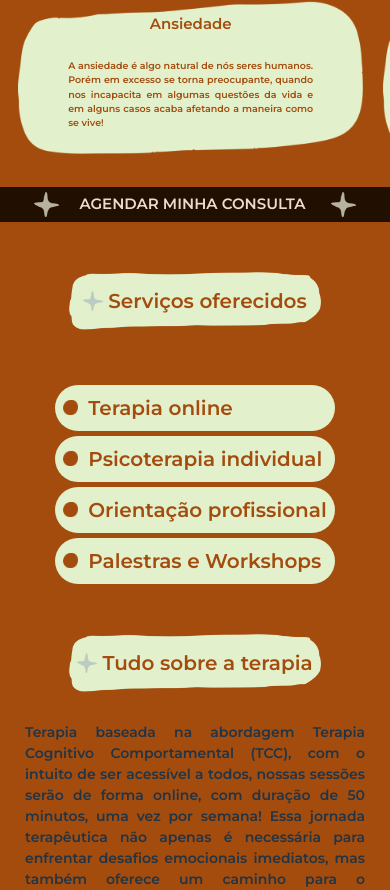
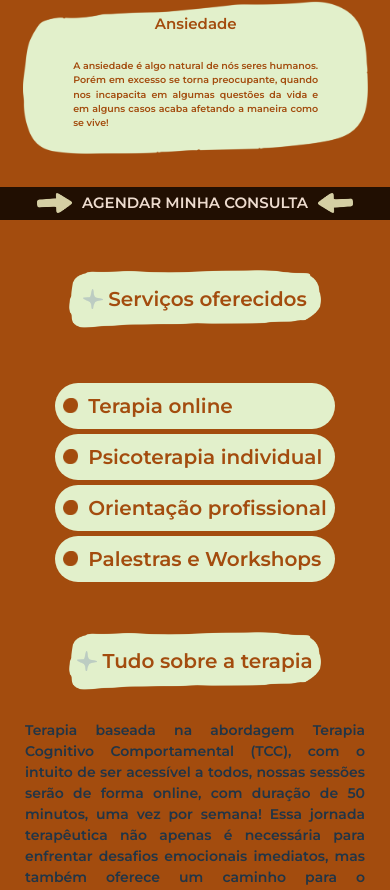
Before and after one commit to xandezz/psi_flavia, a React (Vite) app: page / in a window 390 px wide. Shown: the part 1807-2697 px from the top of the page. Built offline with nearby package versions, Linux system fonts and the light colour scheme; a web font is replaced by a local one.

Commit message:
Alterando o css

```diff
--- a/src/Components/Carrossel.css
+++ b/src/Components/Carrossel.css
@@ -193,7 +193,7 @@ button {
         justify-content: center;
         align-items: center;
         height: 200px;
-        width: 740px;
+        width: 730px;
     }
 
     .container-carrossel-duvidas {
--- a/src/Pages/Home.css
+++ b/src/Pages/Home.css
@@ -24,22 +24,26 @@
 
 .faixa::after {
     content: "";
-    background-image: url("../../public/estrela.png");
-    background-size: 30px 30px;
+    background-image: url("../../public/seta-faixa.png");
+    background-size: 60px 40px;
     display: inline-block;
-    width: 30px;
-    height: 30px;
-    margin-left: 20px;
+    width: 40px;
+    height: 40px;
+    padding-left: 20px;
+    margin-left: 25px;
+    transform: rotate(180deg);
 }
 
 .faixa::before {
     content: "";
-    background-image: url("../../public/estrela.png");
-    background-size: 30px 30px;
+    background-image: url("../../public/seta-faixa.png");
+    background-size: 60px 40px;
     display: inline-block;
-    width: 30px;
-    height: 30px;
-    margin-right: 20px;
+    width: 40px;
+    height: 40px;
+    padding-right: 20px;
+    margin-right: 25px;
+
 }
 
 
@@ -51,22 +55,24 @@
 
     .faixa::before {
         content: "";
-        background-image: url("../../public/estrela.png");
-        background-size: 20px 20px;
+        background-image: url("../../public/seta-faixa.png");
+        background-size: 25px 15px;
         display: inline-block;
-        width: 20px;
-        height: 20px;
-        margin-right: 20px;
+        width: 15px;
+        height: 15px;
+        padding-right: 10px;
+        margin-right: 10px;
     }
 
     .faixa::after {
         content: "";
-        background-image: url("../../public/estrela.png");
-        background-size: 20px 20px;
+        background-image: url("../../public/seta-faixa.png");
+        background-size: 25px 15px;
         display: inline-block;
-        width: 20px;
-        height: 20px;
-        margin-left: 20px;
+        width: 15px;
+        height: 15px;
+        padding-left: 10px;
+        margin-left: 10px;
     }
 }
 
@@ -78,22 +84,24 @@
 
     .faixa::before {
         content: "";
-        background-image: url("../../public/estrela.png");
-        background-size: 25px 25px;
+        background-image: url("../../public/seta-faixa.png");
+        background-size: 35px 20px;
         display: inline-block;
-        width: 25px;
-        height: 25px;
-        margin-right: 20px;
+        width: 20px;
+        height: 20px;
+        padding-right: 15px;
+        margin-right: 10px;
     }
 
     .faixa::after {
         content: "";
-        background-image: url("../../public/estrela.png");
-        background-size: 25px 25px;
+        background-image: url("../../public/seta-faixa.png");
+        background-size: 35px 20px;
         display: inline-block;
-        width: 25px;
-        height: 25px;
-        margin-left: 25px;
+        width: 20px;
+        height: 20px;
+        padding-left: 15px;
+        margin-left: 10px;
     }
 
 }
@@ -103,6 +111,30 @@
         padding: 15px 0;
         font-size: 18px;
     }
+
+    .faixa::after {
+        content: "";
+        background-image: url("../../public/seta-faixa.png");
+        background-size: 40px 20px;
+        display: inline-block;
+        width: 30px;
+        height: 20px;
+        padding-left: 10px;
+        margin-left: 10px;
+        transform: rotate(180deg);
+    }
+
+    .faixa::before {
+        content: "";
+        background-image: url("../../public/seta-faixa.png");
+        background-size: 40px 20px;
+        display: inline-block;
+        width: 30px;
+        height: 20px;
+        padding-right: 10px;
+        margin-right: 10px;
+
+    }
 }
 
 @media (min-width:481px) and (max-width:620px) {
@@ -110,12 +142,59 @@
         padding: 15px 0;
         font-size: 18px;
     }
+
+    .faixa::after {
+        content: "";
+        background-image: url("../../public/seta-faixa.png");
+        background-size: 40px 20px;
+        display: inline-block;
+        width: 30px;
+        height: 20px;
+        padding-left: 10px;
+        margin-left: 10px;
+        transform: rotate(180deg);
+    }
+
+    .faixa::before {
+        content: "";
+        background-image: url("../../public/seta-faixa.png");
+        background-size: 40px 20px;
+        display: inline-block;
+        width: 30px;
+        height: 20px;
+        padding-right: 10px;
+        margin-right: 10px;
+
+    }
 }
 
 @media (min-width:621px) and (max-width:768px) {
     .faixa {
         padding: 15px 0;
         font-size: 18px;
+    }
+    .faixa::after {
+        content: "";
+        background-image: url("../../public/seta-faixa.png");
+        background-size: 40px 20px;
+        display: inline-block;
+        width: 30px;
+        height: 20px;
+        padding-left: 10px;
+        margin-left: 10px;
+        transform: rotate(180deg);
+    }
+
+    .faixa::before {
+        content: "";
+        background-image: url("../../public/seta-faixa.png");
+        background-size: 40px 20px;
+        display: inline-block;
+        width: 30px;
+        height: 20px;
+        padding-right: 10px;
+        margin-right: 10px;
+
     }
 }
 
@@ -125,6 +204,29 @@
         font-size: 22px;
         margin-top: 25px;
     }
+    .faixa::after {
+        content: "";
+        background-image: url("../../public/seta-faixa.png");
+        background-size: 40px 20px;
+        display: inline-block;
+        width: 30px;
+        height: 20px;
+        padding-left: 10px;
+        margin-left: 10px;
+        transform: rotate(180deg);
+    }
+
+    .faixa::before {
+        content: "";
+        background-image: url("../../public/seta-faixa.png");
+        background-size: 40px 20px;
+        display: inline-block;
+        width: 30px;
+        height: 20px;
+        padding-right: 10px;
+        margin-right: 10px;
+
+    }
 }
 
 @media (min-width:1025px) and (max-width:1200px) {
@@ -132,4 +234,27 @@
         padding: 15px 0;
         font-size: 25px;
     }
+    .faixa::after {
+        content: "";
+        background-image: url("../../public/seta-faixa.png");
+        background-size: 50px 30px;
+        display: inline-block;
+        width: 40px;
+        height: 30px;
+        padding-left: 10px;
+        margin-left: 10px;
+        transform: rotate(180deg);
+    }
+
+    .faixa::before {
+        content: "";
+        background-image: url("../../public/seta-faixa.png");
+        background-size: 50px 30px;
+        display: inline-block;
+        width: 40px;
+        height: 30px;
+        padding-right: 10px;
+        margin-right: 10px;
+
+    }
 }
--- a/src/Pages/Home.jsx
+++ b/src/Pages/Home.jsx
@@ -112,7 +112,7 @@ const Home = () => {
       />
 
       <div className="faixa">
-        <p style={{ color: "#ffffff" }}>AGENDAR MINHA CONSULTA</p>
+        <a href="https://wa.me/5584994931379?text=Ol%C3%A1%2C+gostaria+de+marcar+uma+consulta+com+a+Psic%C3%B3loga+Fl%C3%A1via+Luiza%21" target="_blank" style={{ color: "#ffffff" }}>AGENDAR MINHA CONSULTA</a>
       </div>
 
       <Topico
@@ -140,7 +140,7 @@ const Home = () => {
         classNameFolhasEsquerda={"folhas-esquerda-duvidas"}
       />
       <div className="faixa">
-        <p style={{ color: "#ffffff" }}>AGENDAR MINHA CONSULTA</p>
+        <a href="https://wa.me/5584994931379?text=Ol%C3%A1%2C+gostaria+de+marcar+uma+consulta+com+a+Psic%C3%B3loga+Fl%C3%A1via+Luiza%21" target="_blank" style={{ color: "#ffffff" }}>AGENDAR MINHA CONSULTA</a>
       </div>
     </div>
   )
```
Also changed, not shown: public/seta-faixa.png (added).
